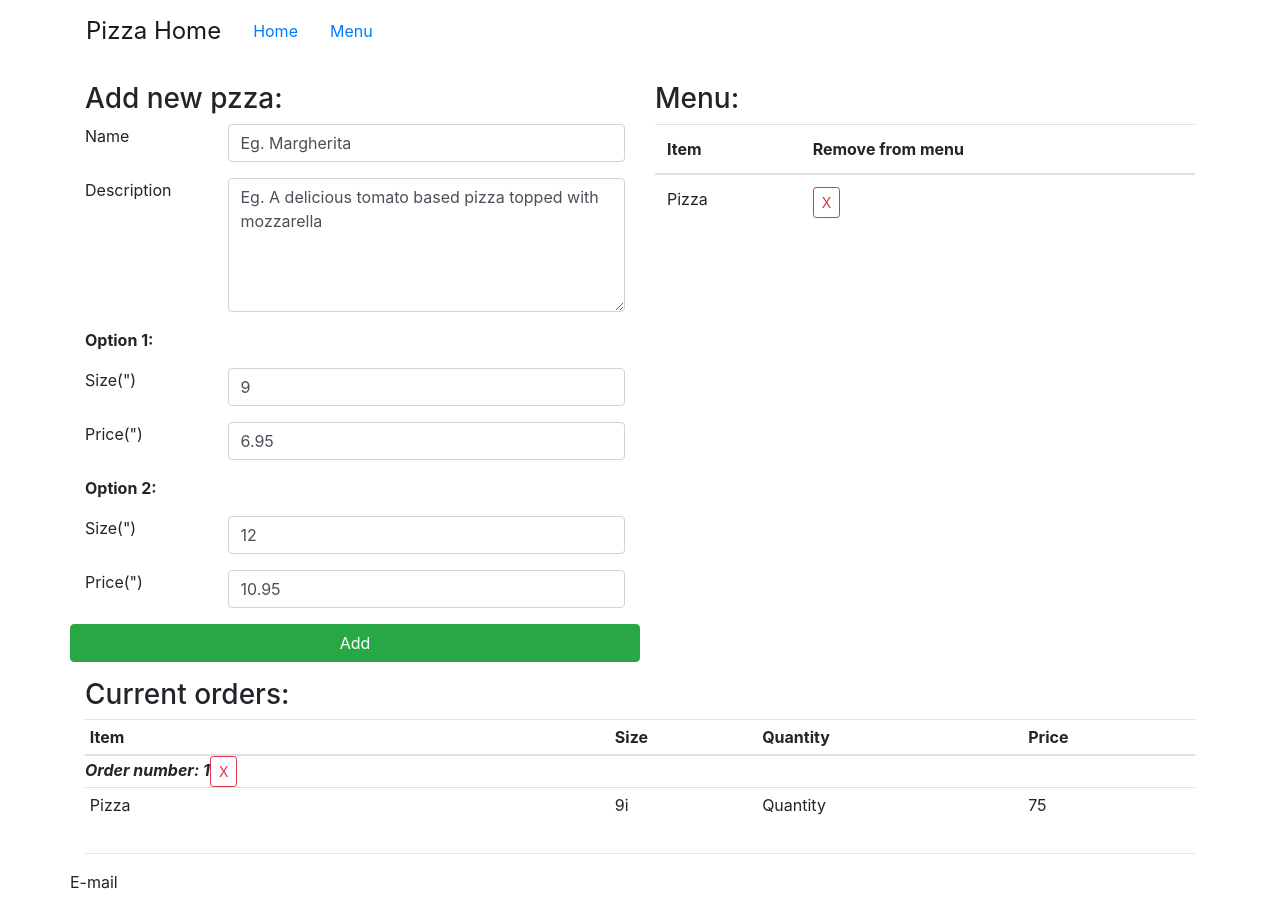
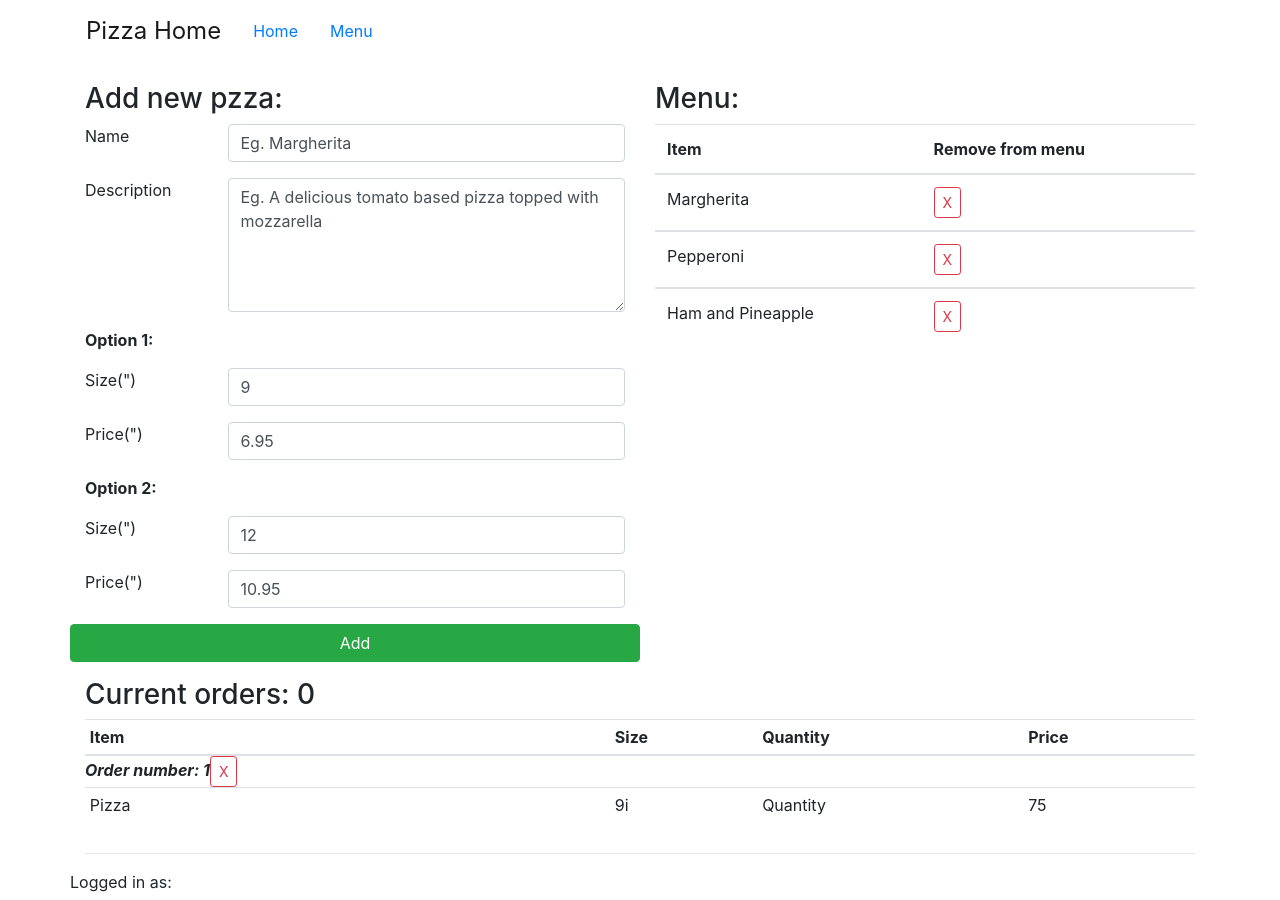
Before and after one commit to delirium-sidhe/fire-vue-pizza, a Vue app: page /admin in a window 1280 px wide. Shown: the top 900 px of the page. Built offline with nearby package versions, Linux system fonts and the light colour scheme; no server answers.

Commit message:
add vuex store

```diff
--- a/src/components/Admin.vue
+++ b/src/components/Admin.vue
@@ -14,9 +14,9 @@
               <th>Remove from menu</th>
             </tr>
           </thead>
-          <tbody>
+          <tbody v-for="item in getMenuItems">
             <tr>
-              <td>Pizza</td>
+              <td>{{ item.name }}</td>
               <td>
                 <button class="btn btn-outline-danger btn-sm">X</button>
               </td>
@@ -27,7 +27,7 @@
     </div>
     <div class="row">
       <div class="col-sm-12">
-        <h3>Current orders:</h3>
+        <h3>Current orders: {{ numberOfOrders }}</h3>
         <table class="table table-sm">
           <thead class="thead-default">
             <tr>
@@ -73,6 +73,14 @@ export default {
     ppNewPizza: NewPizza,
     ppLogin: Login
   },
+  computed: {
+    getMenuItems() {
+      return this.$store.getters.getMenuItems
+    },
+    numberOfOrders() {
+      return this.$store.getters.numberOfOrders
+    }
+  },
   beforeRouteLeave: (to, from, next) => {
     if (confirm('Have you logge out?') === true) {
       next()
--- a/src/components/Login.vue
+++ b/src/components/Login.vue
@@ -1,5 +1,13 @@
 <template>
   <div class="row">
+    <div>
+      <div>
+        <p>
+          Logged in as:
+          <br />
+          {{ currentUser }}
+        </p>
+      </div>
       <form action>
         <div class="form-group">
           <label for>E-mail</label>
@@ -27,10 +35,20 @@
         </div>
       </form>
     </div>
+  </div>
 </template>
 
 <script>
 import firebase from 'firebase'
+import store from '../store/store'
+
+firebase.auth().onAuthStateChanged(function(user) {
+  if (user) {
+    store.dispatch('setUser', user)
+  } else {
+    store.dispatch('setUser', null)
+  }
+})
 
 export default {
   methods: {
@@ -52,7 +70,8 @@ export default {
         })
     },
     signOut() {
-      firebase.auth
+      firebase
+        .auth()
         .signOut()
         .then(function() {
           alert('logged out')
@@ -62,6 +81,11 @@ export default {
           console.log(error)
         })
     }
+  },
+  computed: {
+    currentUser() {
+      return this.$store.getters.currentUser
+    }
   }
 }
 </script>
--- a/src/components/Menu.vue
+++ b/src/components/Menu.vue
@@ -67,9 +67,14 @@
           </tbody>
         </table>
         <p>Order total:</p>
-        <button class="btn btn-success btn-block">Place Order</button>
+        <button class="btn btn-success btn-block" @click="addNewOrder">
+          Place Order
+        </button>
       </div>
-      <div v-else>{{ basketText }}</div>
+      <div v-else>
+        <p>{{ basketText }}</p>
+        {{ this.$store.state.orders }}
+      </div>
     </div>
   </div>
 </template>
@@ -79,53 +84,13 @@ export default {
   data() {
     return {
       basket: [],
-      basketText: 'Your basket is empty!',
-      getMenuItems: {
-        1: {
-          name: 'Margherita',
-          description: 'A delicious tomato based pizza topped with mozzarella',
-          options: [
-            {
-              size: 9,
-              price: 6.95
-            },
-            {
-              size: 12,
-              price: 10.95
-            }
-          ]
-        },
-        2: {
-          name: 'Pepperoni',
-          description:
-            'A delicious tomato based pizza topped with mozzarella and pepperoni',
-          options: [
-            {
-              size: 9,
-              price: 7.95
-            },
-            {
-              size: 12,
-              price: 12.95
-            }
-          ]
-        },
-        3: {
-          name: 'Ham and Pineapple',
-          description:
-            'A delicious tomato based pizza topped with mozzarella, ham and pineapple',
-          options: [
-            {
-              size: 9,
-              price: 7.95
-            },
-            {
-              size: 12,
-              price: 12.95
-            }
-          ]
-        }
-      }
+      basketText: 'Your basket is empty!'
+    }
+  },
+  computed: {
+    getMenuItems() {
+      // return this.$store.state.menuItems
+      return this.$store.getters.getMenuItems
     }
   },
   methods: {
@@ -149,6 +114,11 @@ export default {
     },
     removeFromBasket(item) {
       this.basket.splice(this.basket.indexOf(item), 1)
+    },
+    addNewOrder() {
+      this.$store.commit('addOrder', this.basket)
+      this.basket = []
+      this.basketText = 'Thank you, your order has been placed.'
     }
   }
 }
--- a/src/main.js
+++ b/src/main.js
@@ -1,7 +1,7 @@
 import Vue from 'vue'
 import App from './App.vue'
 import router from './router'
-import store from './store'
+import store from './store/store'
 
 Vue.config.productionTip = false
 
--- a/src/router.js
+++ b/src/router.js
@@ -13,6 +13,7 @@ Vue.use(Router)
 
 export default new Router({
   mode: 'history',
+  linkActiveClass: 'is-active',
   scrollBehavior(to, from, savedPosition) {
     //   return { x: 0, y: 0 }
     // return { selector: '.btn' }
--- a/src/store.js
+++ /dev/null
@@ -1,10 +0,0 @@
-import Vue from "vue";
-import Vuex from "vuex";
-
-Vue.use(Vuex);
-
-export default new Vuex.Store({
-  state: {},
-  mutations: {},
-  actions: {}
-});
--- /dev/null
+++ b/src/store/store.js
@@ -0,0 +1,80 @@
+import Vue from 'vue'
+import Vuex from 'vuex'
+
+Vue.use(Vuex)
+
+export default new Vuex.Store({
+  state: {
+    menuItems: {
+      1: {
+        name: 'Margherita',
+        description: 'A delicious tomato based pizza topped with mozzarella',
+        options: [
+          {
+            size: 9,
+            price: 6.95
+          },
+          {
+            size: 12,
+            price: 10.95
+          }
+        ]
+      },
+      2: {
+        name: 'Pepperoni',
+        description:
+          'A delicious tomato based pizza topped with mozzarella and pepperoni',
+        options: [
+          {
+            size: 9,
+            price: 7.95
+          },
+          {
+            size: 12,
+            price: 12.95
+          }
+        ]
+      },
+      3: {
+        name: 'Ham and Pineapple',
+        description:
+          'A delicious tomato based pizza topped with mozzarella, ham and pineapple',
+        options: [
+          {
+            size: 9,
+            price: 7.95
+          },
+          {
+            size: 12,
+            price: 12.95
+          }
+        ]
+      }
+    },
+    orders: [],
+    currentUser: null
+  },
+  getters: {
+    getMenuItems: state => state.menuItems,
+    numberOfOrders: state => state.orders.length,
+    currentUser: state => state.currentUser
+  },
+  mutations: {
+    addOrder: (state, orders) => state.orders.push(orders),
+    userStatus(state, user) {
+      if (user) {
+        state.currentUser = user.email
+      } else {
+        state.currentUser = null
+      }
+    }
+  },
+  actions: {
+    // setUser (context, user) {
+    //   context.commit('userStatus', user)
+    // }
+    setUser({ commit }, user) {
+      commit('userStatus', user)
+    }
+  }
+})
```
Lines whose indentation alone changed are shown as unchanged.
